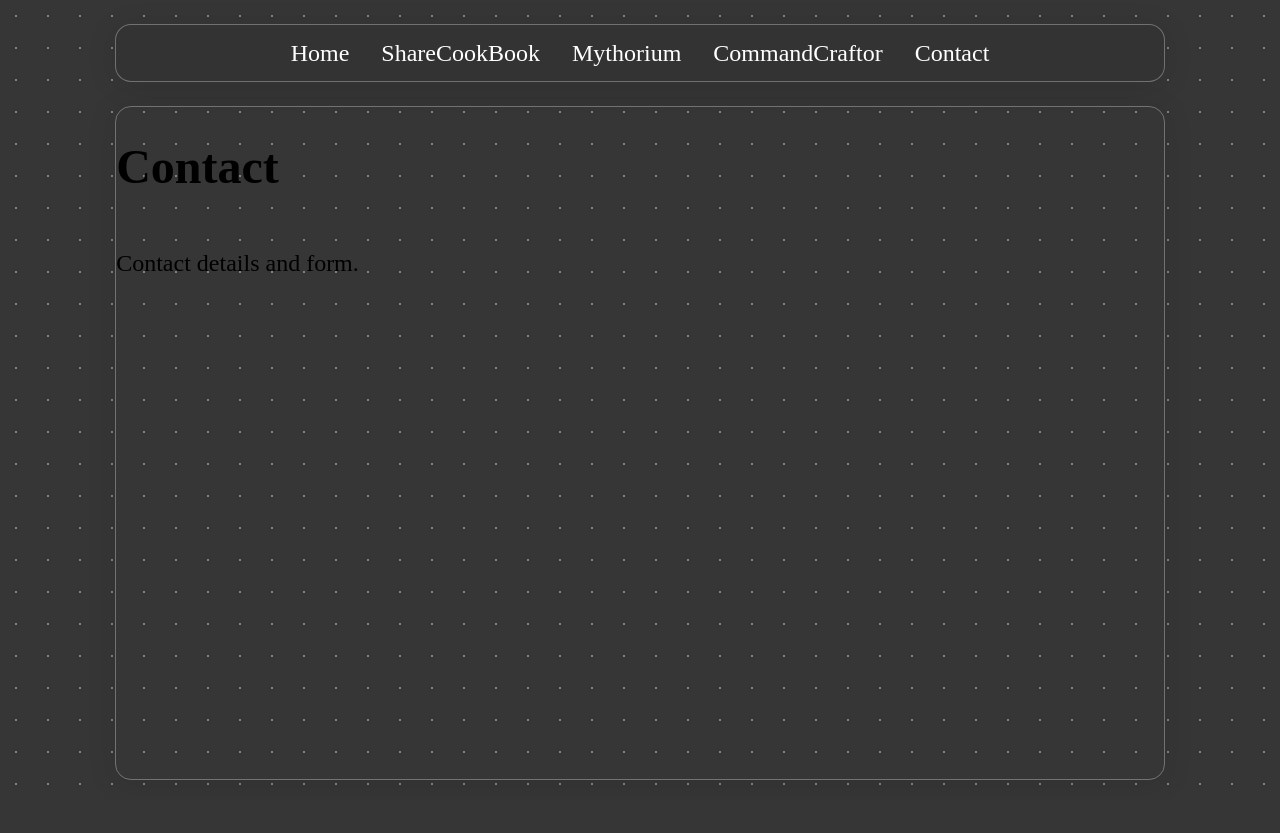
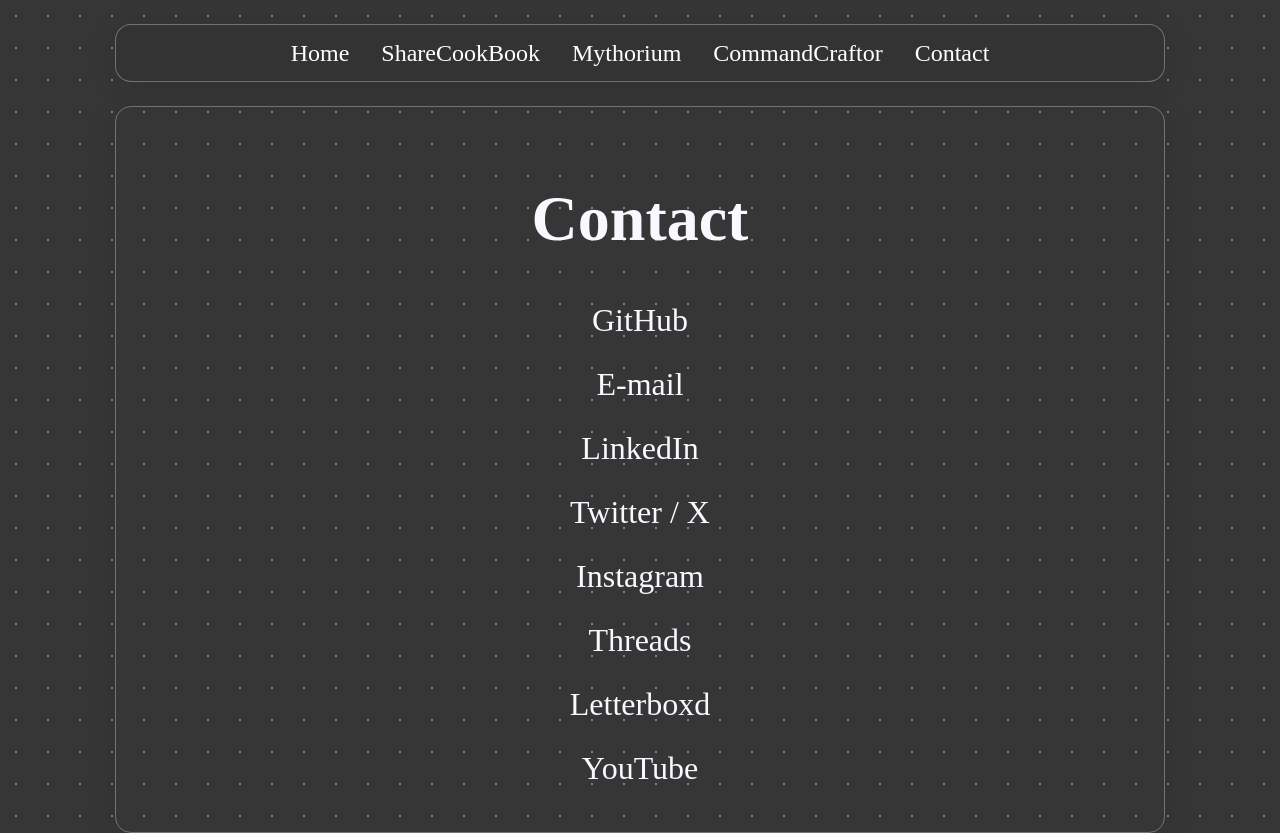
Before and after one commit to stbn1699/ebasson.fr, a React (Create React App) app: page /contact in a window 1280 px wide. Before the commit the page ends 800 px from the top, so only its background shows below. Built offline with nearby package versions, Linux system fonts and the light colour scheme.

Commit message:
feat: contact

```diff
--- a/src/pages/Contact.tsx
+++ b/src/pages/Contact.tsx
@@ -1,10 +1,20 @@
 import React from "react";
+import "../styles/Contact.css";
 
 const Contact: React.FC = () => {
 	return (
-		<main>
-			<h1>Contact</h1>
-			<p>Contact details and form.</p>
+		<main className="contact-main">
+			<h1 className="contact-title">Contact</h1>
+			<div className="contact-links">
+				<a href="https://github.com/stbn1699">GitHub</a><br/>
+				<a href="mailto:stbnbasson@gmail.com">E-mail</a><br/>
+				<a href="https://www.linkedin.com/in/esteban-basson-2ab8761a5/">LinkedIn</a><br/>
+				<a href="https://x.com/stbn_deb">Twitter / X</a><br/>
+				<a href="https://www.instagram.com/stbn__169/">Instagram</a><br/>
+				<a href="https://www.threads.net/@stbn__169">Threads</a><br/>
+				<a href="https://letterboxd.com/stbn169/">Letterboxd</a><br/>
+				<a href="https://www.youtube.com/channel/UCRy7b3lwxdaAHZL_Mbc2vQA">YouTube</a><br/>
+			</div>
 		</main>
 	);
 };
--- /dev/null
+++ b/src/styles/Contact.css
@@ -0,0 +1,29 @@
+.contact-main {
+	align-items:     center;
+	display:         flex;
+	flex-direction:  column;
+	justify-content: center;
+	padding:         2rem;
+}
+
+.contact-title {
+	color:         ghostwhite;
+	font-size:     4rem;
+	margin-bottom: 2rem;
+}
+
+.contact-links {
+	font-size:   2rem;
+	line-height: 4rem;
+	text-align:  center;
+}
+
+.contact-links a {
+	color:           ghostwhite;
+	text-decoration: none;
+}
+
+.contact-links a:hover {
+	color:           ghostwhite;
+	text-decoration: underline;
+}
```
